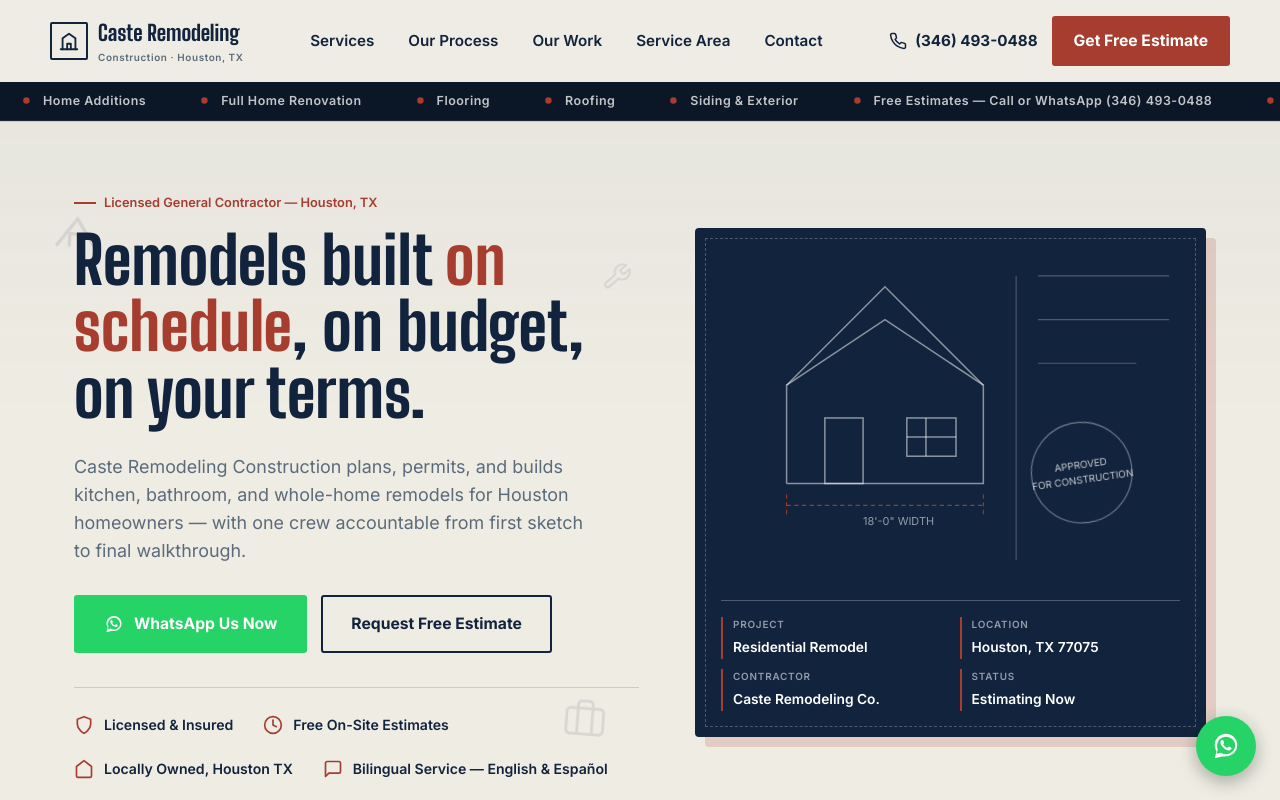
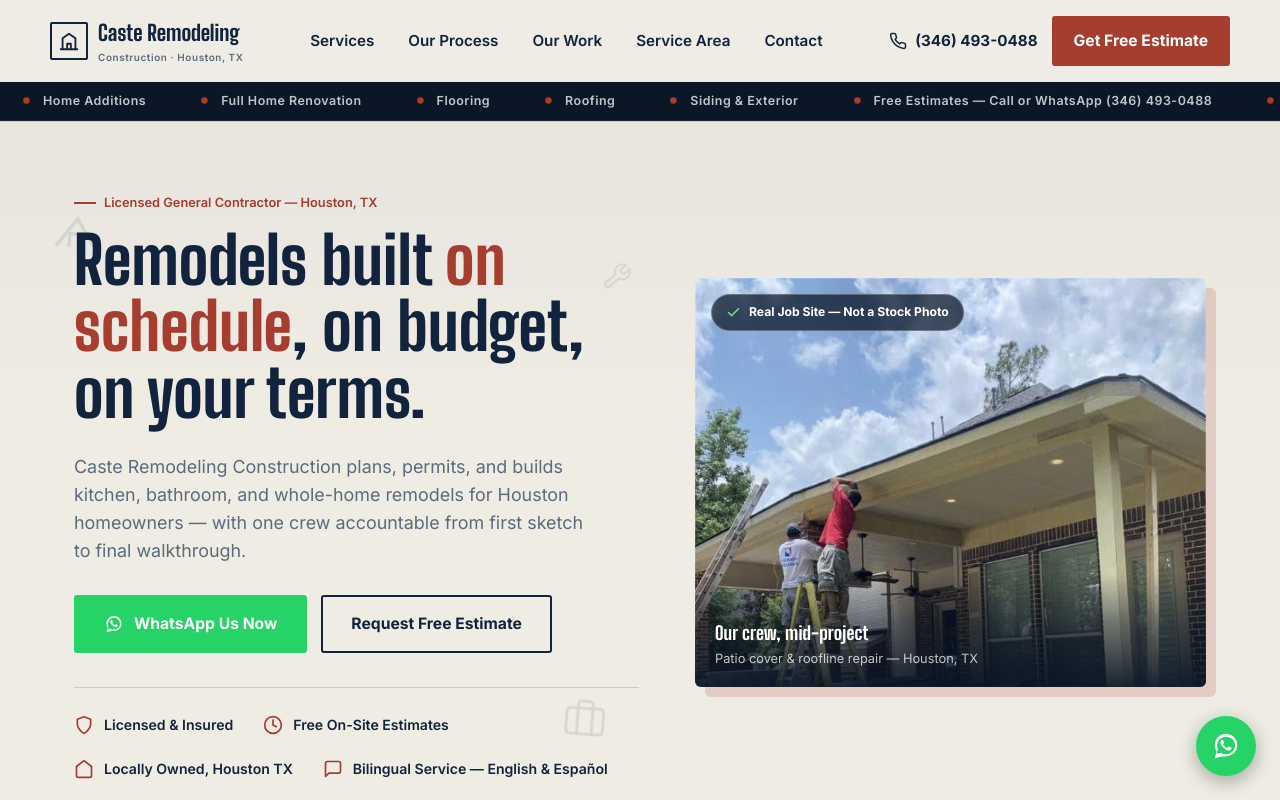
Before and after one commit to devrajkhanra/Caste-Remodelling-Construction, a plain HTML site: page index.html in a window 1280 px wide. Shown: the top 800 px of the page. Drawn offline with Linux system fonts and the light colour scheme.

Commit message:
Replace hero blueprint illustration with real job-site photo; fix mismatched gallery photo/caption pairs

```diff
--- a/index.html
+++ b/index.html
@@ -207,28 +207,37 @@
   .hero-badge svg{width:20px; height:20px; flex:none; color:var(--rust);}
   .eyebrow-tag.hero-eyebrow{opacity:0; animation:heroUp .7s cubic-bezier(.2,.7,.3,1) forwards;}
 
-  .blueprint-panel{
-    background:var(--navy); border-radius:4px; padding:26px; position:relative;
+  .hero-photo-panel{
+    position:relative; border-radius:6px; overflow:hidden;
     box-shadow:10px 10px 0 rgba(166,61,47,0.18);
-    opacity:0; transform:scale(.95) translateY(10px);
+    opacity:0; transform:scale(.96) translateY(10px);
     animation:panelIn .9s cubic-bezier(.2,.7,.3,1) forwards; animation-delay:.25s;
     transition:transform .4s ease;
+    aspect-ratio:5/4;
   }
   @keyframes panelIn{to{opacity:1; transform:scale(1) translateY(0);}}
-  .blueprint-panel::before{content:""; position:absolute; inset:10px; border:1px dashed rgba(255,255,255,0.25); pointer-events:none;}
-  .blueprint-panel svg{width:100%; height:auto; display:block;}
-  .blueprint-draw path{stroke-dasharray:650; stroke-dashoffset:650; animation:drawLine 2.2s ease-out forwards; animation-delay:.9s;}
-  @keyframes drawLine{to{stroke-dashoffset:0;}}
-  .stamp-approved{opacity:0; transform:scale(1.5) rotate(-14deg); animation:stampIn .4s ease-out forwards; animation-delay:2.1s;}
-  @keyframes stampIn{to{opacity:1; transform:scale(1) rotate(-8deg);}}
-  .title-block{margin-top:18px; border-top:1px solid rgba(255,255,255,0.25); padding-top:16px; display:grid; grid-template-columns:1fr 1fr; gap:10px 18px; font-family:'Inter', sans-serif;}
-  .title-block .field{border-left:2px solid var(--rust); padding-left:10px; opacity:0; animation:heroUp .5s ease forwards;}
-  .title-block .field:nth-child(1){animation-delay:1.5s;}
-  .title-block .field:nth-child(2){animation-delay:1.6s;}
-  .title-block .field:nth-child(3){animation-delay:1.7s;}
-  .title-block .field:nth-child(4){animation-delay:1.8s;}
-  .title-block .field b{display:block; font-size:0.62rem; text-transform:uppercase; letter-spacing:0.08em; color:rgba(255,255,255,0.55); font-weight:600; margin-bottom:2px;}
-  .title-block .field span{color:#fff; font-weight:600; font-size:0.86rem;}
+  .hero-photo-panel img{width:100%; height:100%; object-fit:cover; display:block;}
+  .hero-photo-panel::after{
+    content:""; position:absolute; inset:0; pointer-events:none; border-radius:6px;
+    box-shadow:inset 0 0 0 1px rgba(255,255,255,0.15);
+  }
+  .hero-photo-caption{
+    position:absolute; left:0; right:0; bottom:0; z-index:1;
+    background:linear-gradient(0deg, rgba(11,22,38,0.92) 0%, rgba(11,22,38,0.5) 55%, transparent 100%);
+    padding:46px 20px 18px; color:#fff;
+  }
+  .hero-photo-caption strong{display:block; font-family:'Big Shoulders Display', sans-serif; font-weight:800; font-size:1.15rem; letter-spacing:0.2px;}
+  .hero-photo-caption span{display:block; font-size:0.8rem; color:rgba(255,255,255,0.75); margin-top:2px;}
+  .hero-photo-badge{
+    position:absolute; top:16px; left:16px; z-index:1;
+    display:flex; align-items:center; gap:8px;
+    background:rgba(11,22,38,0.72); backdrop-filter:blur(3px);
+    border:1px solid rgba(255,255,255,0.25);
+    color:#fff; font-size:0.76rem; font-weight:700;
+    padding:8px 14px; border-radius:20px;
+    opacity:0; animation:heroUp .6s ease forwards; animation-delay:.9s;
+  }
+  .hero-photo-badge svg{width:15px; height:15px; color:#7CD68A; flex:none;}
   .scroll-cue{position:absolute; bottom:14px; left:50%; transform:translateX(-50%); display:flex; flex-direction:column; align-items:center; gap:4px; color:var(--steel); font-size:0.7rem; font-weight:600; letter-spacing:0.06em; opacity:.75; z-index:1;}
   .scroll-cue svg{animation:bob 1.8s ease-in-out infinite;}
   @keyframes bob{0%,100%{transform:translateY(0);} 50%{transform:translateY(6px);}}
@@ -371,7 +380,7 @@
     *, *::before, *::after{animation-duration:0.001ms !important; animation-iteration-count:1 !important; transition-duration:0.001ms !important;}
     html{scroll-behavior:auto;}
     .reveal{opacity:1; transform:none;}
-    .hero h1, .hero .sub, .hero-ctas, .hero-badges, .eyebrow-tag.hero-eyebrow, .blueprint-panel, .title-block .field, .stamp-approved{opacity:1; transform:none;}
+    .hero h1, .hero .sub, .hero-ctas, .hero-badges, .eyebrow-tag.hero-eyebrow, .hero-photo-panel, .hero-photo-badge{opacity:1; transform:none;}
   }
 
   /* ---------- Responsive ---------- */
@@ -479,40 +488,15 @@
       </div>
     </div>
 
-    <div class="blueprint-panel">
-      <svg viewBox="0 0 420 300" xmlns="http://www.w3.org/2000/svg" aria-hidden="true">
-        <rect x="0" y="0" width="420" height="300" fill="none"/>
-        <g class="blueprint-draw" stroke="rgba(255,255,255,0.5)" stroke-width="1.4" fill="none">
-          <path d="M60 210 L60 120 L150 60 L240 120 L240 210 Z"/>
-          <path d="M60 120 L150 30 L240 120"/>
-          <rect x="95" y="150" width="35" height="60"/>
-          <rect x="170" y="150" width="45" height="35"/>
-          <line x1="187.5" y1="150" x2="187.5" y2="185"/>
-          <line x1="170" y1="167.5" x2="215" y2="167.5"/>
-        </g>
-        <g stroke="rgba(166,61,47,0.9)" stroke-width="1" stroke-dasharray="4 3">
-          <line x1="60" y1="230" x2="240" y2="230"/>
-          <line x1="60" y1="220" x2="60" y2="240"/>
-          <line x1="240" y1="220" x2="240" y2="240"/>
-        </g>
-        <text x="130" y="248" fill="rgba(255,255,255,0.55)" font-size="10" font-family="Inter, sans-serif">18'-0" WIDTH</text>
-        <g stroke="rgba(255,255,255,0.25)" stroke-width="1">
-          <line x1="270" y1="20" x2="270" y2="280"/>
-          <line x1="290" y1="20" x2="410" y2="20"/>
-          <line x1="290" y1="60" x2="410" y2="60"/>
-          <line x1="290" y1="100" x2="380" y2="100"/>
-        </g>
-        <g class="stamp-approved" transform-origin="330px 200px">
-          <circle cx="330" cy="200" r="46" fill="none" stroke="rgba(255,255,255,0.4)" stroke-width="1"/>
-          <text x="330" y="196" fill="rgba(255,255,255,0.75)" font-size="9" font-family="Inter, sans-serif" text-anchor="middle">APPROVED</text>
-          <text x="330" y="210" fill="rgba(255,255,255,0.75)" font-size="9" font-family="Inter, sans-serif" text-anchor="middle">FOR CONSTRUCTION</text>
-        </g>
-      </svg>
-      <div class="title-block">
-        <div class="field"><b>Project</b><span>Residential Remodel</span></div>
-        <div class="field"><b>Location</b><span>Houston, TX 77075</span></div>
-        <div class="field"><b>Contractor</b><span>Caste Remodeling Co.</span></div>
-        <div class="field"><b>Status</b><span>Estimating Now</span></div>
+    <div class="hero-photo-panel">
+      <img src="assets/hero-crew.jpg" alt="Caste Remodeling Construction crew repairing a patio cover roofline on a Houston home" loading="eager">
+      <div class="hero-photo-badge">
+        <svg viewBox="0 0 24 24" fill="none" stroke="currentColor" stroke-width="2.5" stroke-linecap="round" stroke-linejoin="round"><polyline points="20 6 9 17 4 12"/></svg>
+        Real Job Site — Not a Stock Photo
+      </div>
+      <div class="hero-photo-caption">
+        <strong>Our crew, mid-project</strong>
+        <span>Patio cover &amp; roofline repair — Houston, TX</span>
       </div>
     </div>
   </div>
@@ -956,7 +940,7 @@
   });
 
   // Subtle tilt on blueprint panel following cursor (desktop only)
-  const panel = document.querySelector('.blueprint-panel');
+  const panel = document.querySelector('.hero-photo-panel');
   const heroEl = document.querySelector('.hero');
   if (panel && window.matchMedia('(hover:hover)').matches){
     heroEl.addEventListener('mousemove', (e) => {
```
Also changed, not shown: assets/gallery-bathroom.jpg, assets/gallery-flooring.jpg, assets/gallery-kitchen.jpg, assets/gallery-patio-demo.jpg, assets/gallery-roofing.jpg, assets/hero-crew.jpg (added).
